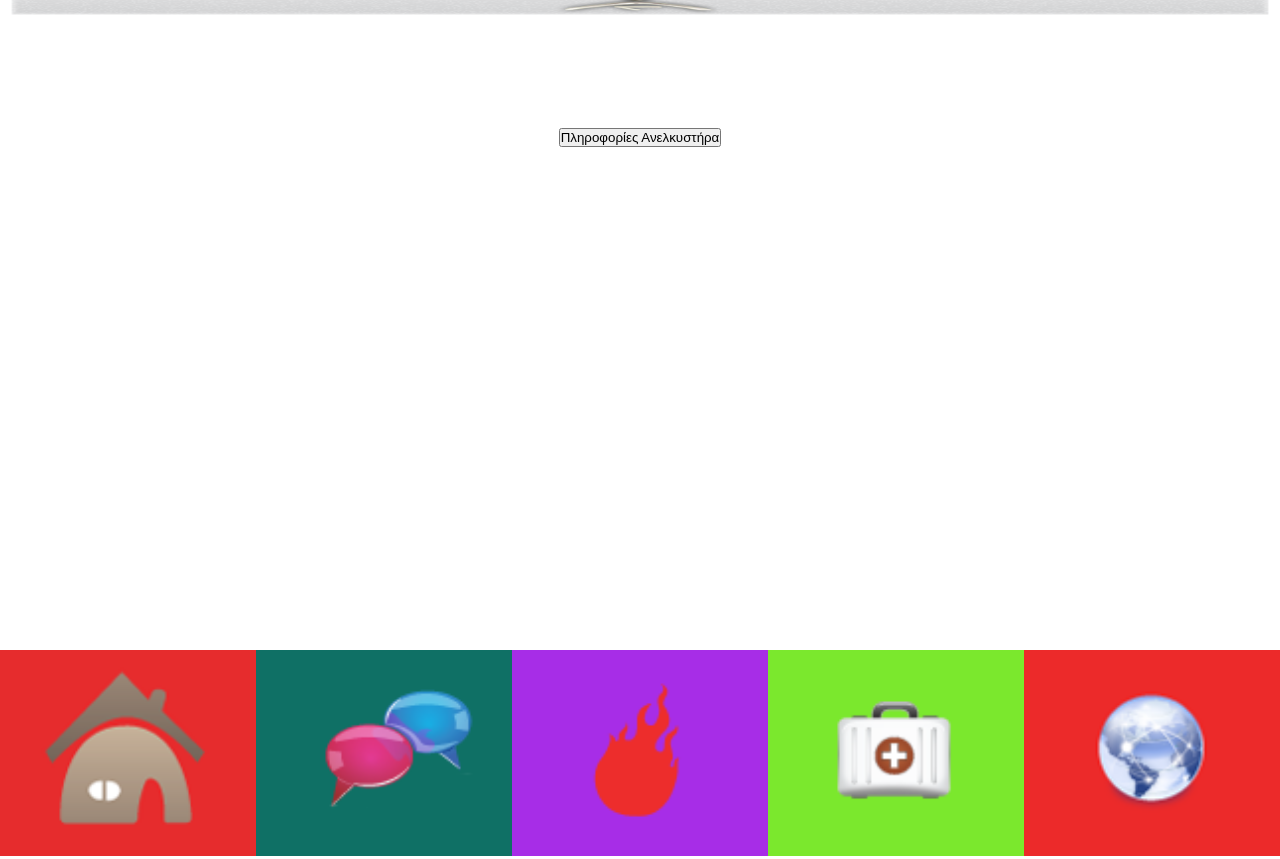
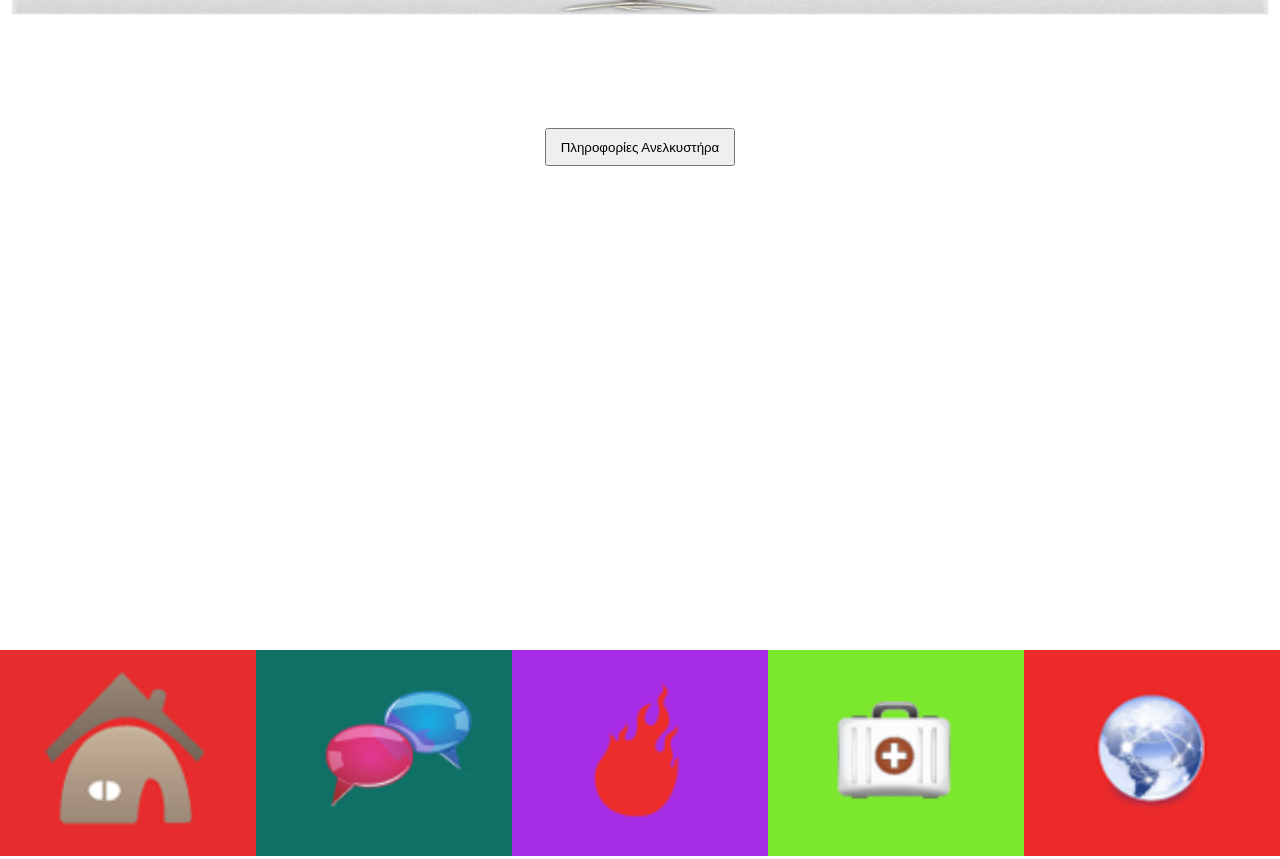
Before and after one commit to lybe/simeonidis, a plain HTML site: page www/i-elevator.html in a window 1280 px wide. Shown: the part 48-907 px from the top of the page. Drawn offline with nearby package versions, Linux system fonts and the light colour scheme.

Commit message:
leptomereies

```diff
--- a/www/i-elevator.html
+++ b/www/i-elevator.html
@@ -115,7 +115,7 @@ $(document).ready(function(){
 
     <div  class="row1">
     <div >
-<button id="button" style="margin-left:auto;margin-right:auto;display:block">Πληροφορίες Ανελκυστήρα</button>
+<button id="button" style="margin-left:auto;margin-right:auto;display:block; height:38px; width:190px">Πληροφορίες Ανελκυστήρα</button>
 </div>
 <center>
 <div id="apotelesma"></div>
```
Also changed, not shown: www/about.html (+6 -0 lines).
